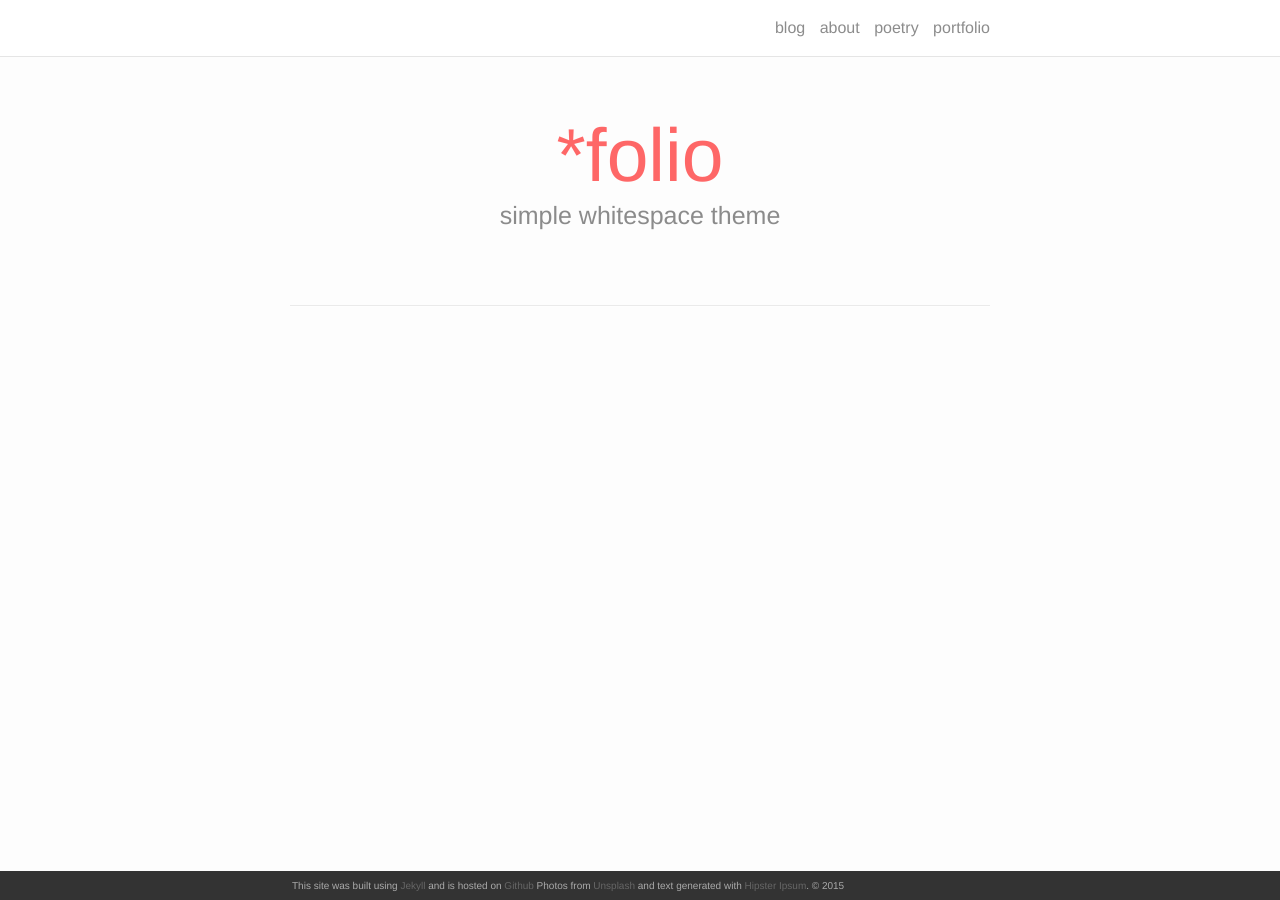
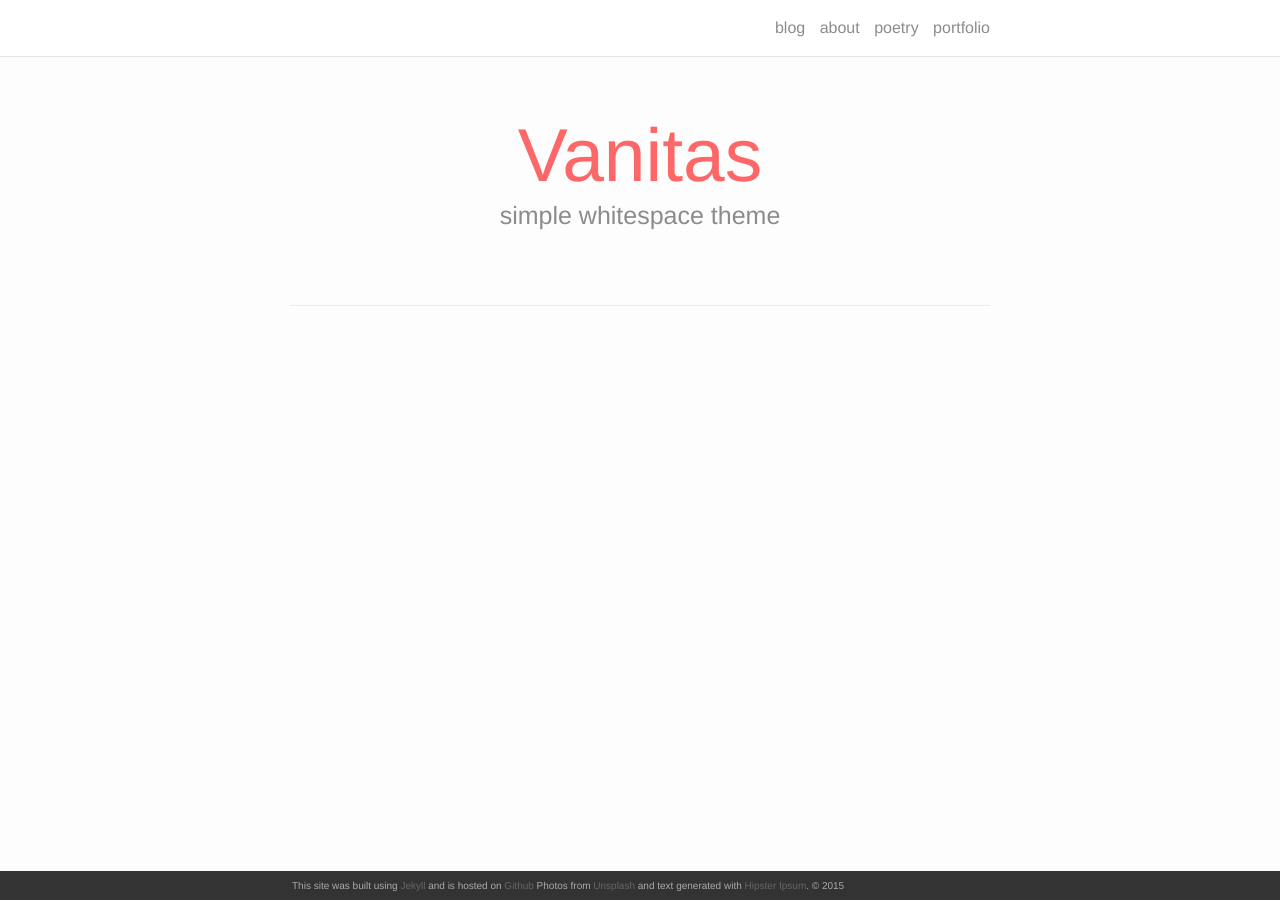
Before and after one commit to yorthehunter/vanitas-depintrix, a Jekyll site: the page built from index.html, in a window 1280 px wide. Built offline with Jekyll 4.4.1, drawn with Linux system fonts in a browser that asks for light colours; nearby versions of some CDN libraries.

Commit message:
Update from Forestry.io - Updated index.html

```diff
--- a/index.html
+++ b/index.html
@@ -1,9 +1,9 @@
 ---
 layout: default
+
 ---
-
 <div class="header-bar">
-  <h1>*folio</h1>
+  <h1>Vanitas</h1>
   <h2>simple whitespace theme</h2>
   <br/>
   <hr>
```
Also changed, not shown: .forestry/settings.yml.
